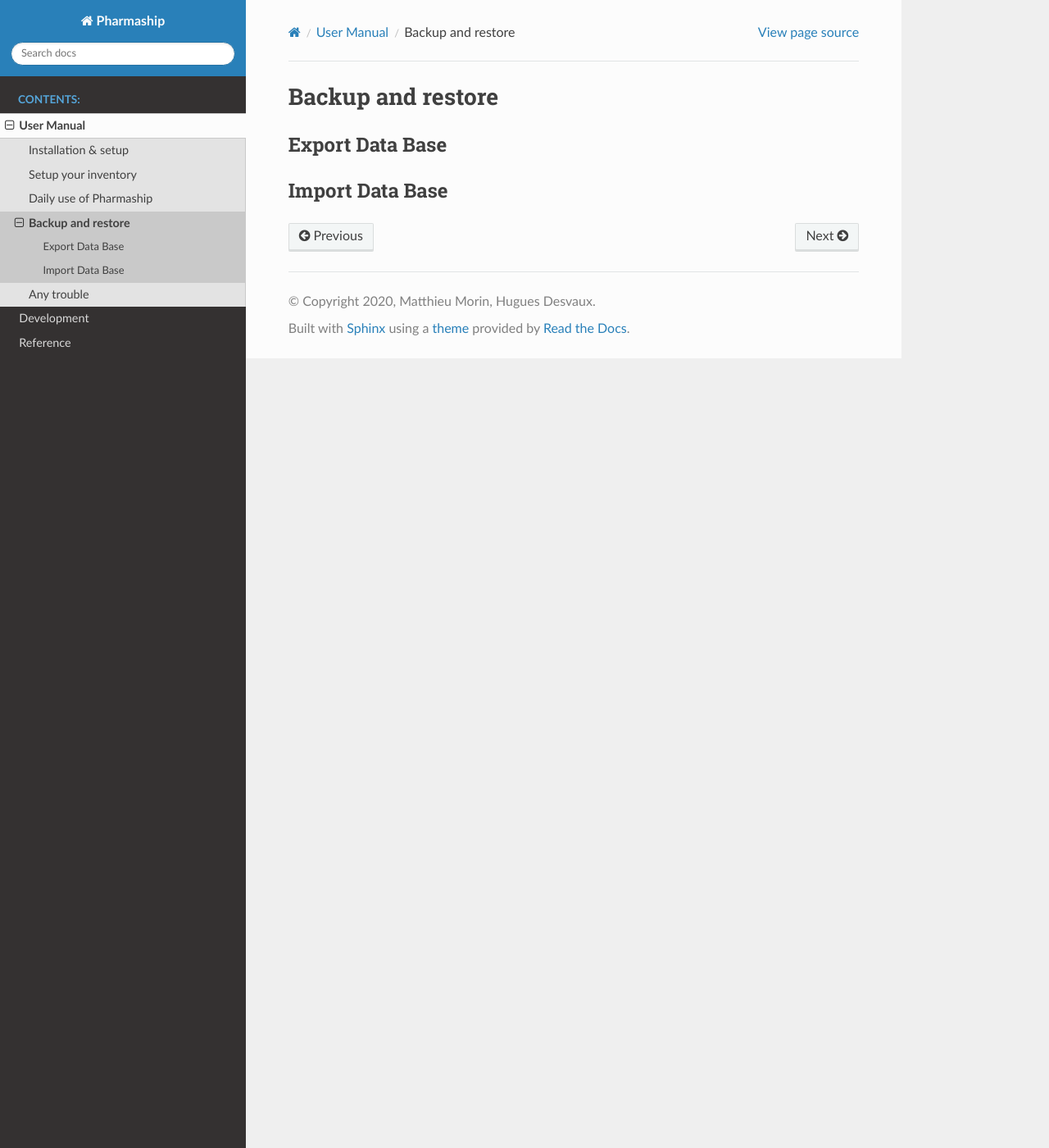
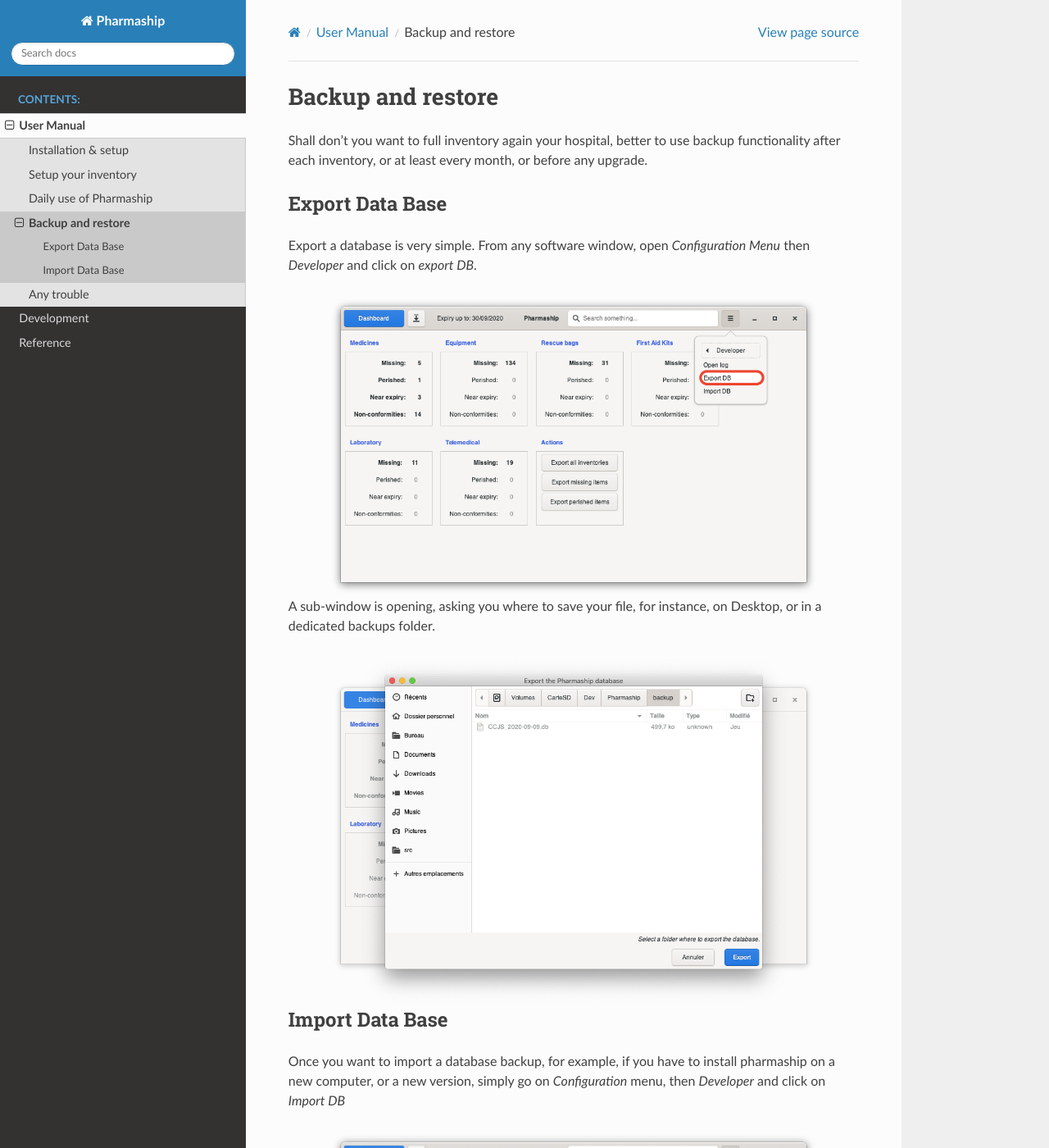
Before and after one commit to tuxite/pharmaship, a Sphinx documentation site: the page built from docs/manual/backup.rst, in a window 1280 px wide and 1400 px high. Shown: the whole window at 82% size. Built offline with Sphinx 7.4.7 and the Read the Docs theme 2.0.0, drawn with Linux system fonts in a browser that asks for light colours.

Commit message:
backup.rst started

```diff
--- a/docs/manual/backup.rst
+++ b/docs/manual/backup.rst
@@ -1,8 +1,34 @@
 Backup and restore
 ------------------
+
+Shall don't you want to full inventory again your hospital, better to use backup functionality after each inventory, or at least every month, or before any upgrade.
 
 Export Data Base
 ~~~~~~~~~~~~~~~~
 
+Export a database is very simple. From any software window, open *Configuration Menu* then *Developer* and click on *export DB*.
+
+.. image:: ../_static/manual/backup/backupmenu.png
+   :width: 600px
+   :align: center
+   :alt: Backup Database Menu
+
+A sub-window is opening, asking you where to save your file, for instance, on Desktop, or in a dedicated backups folder.
+
+.. image:: ../_static/manual/backup/savebackup.png
+   :width: 600px
+   :align: center
+   :alt: Save Backup
+
+.. TODO: L'adresse d'enregistrement des backup n'est pas prise en compte, au moins sous MacOS, ça part directement dans le dossier src de pharmaship.
+
 Import Data Base
 ~~~~~~~~~~~~~~~~
+
+Once you want to import a database backup, for example, if you have to install pharmaship on a new computer, or a new
+version, simply go on *Configuration* menu, then *Developer* and click on *Import DB*
+
+.. image:: ../_static/manual/backup/importbackupmenu.png
+   :width: 600px
+   :align: center
+   :alt: Import Backup Database Menu
```
Also changed, not shown: docs/_static/manual/backup/backupmenu.png (added), docs/_static/manual/backup/importbackupmenu.png (added), docs/_static/manual/backup/savebackup.png (added).
